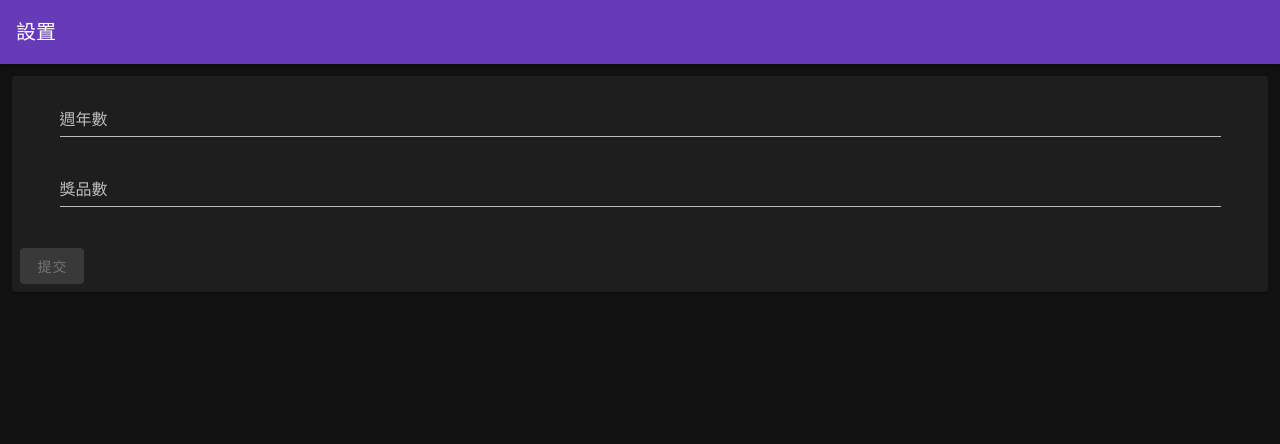
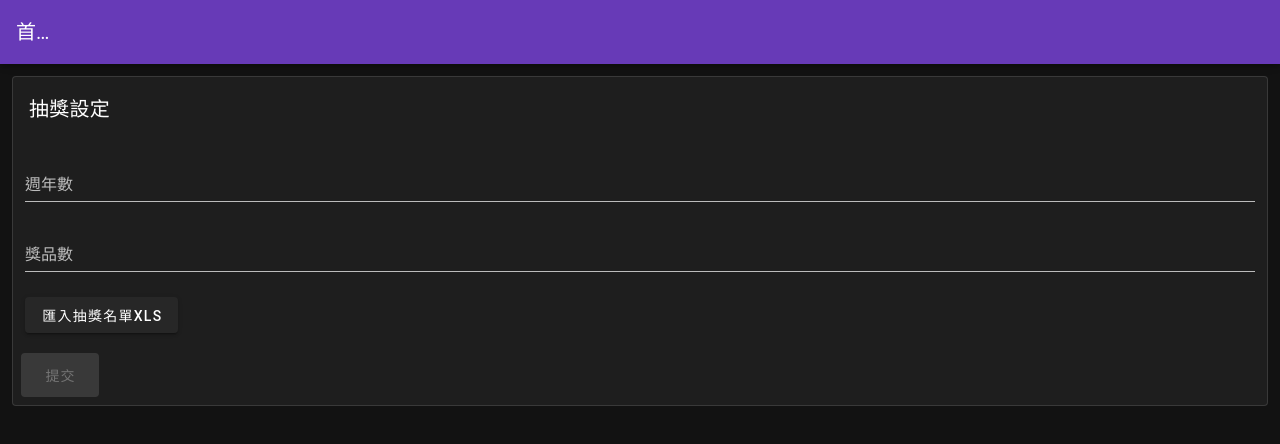
Before and after one commit to vanlaodev/lottery-app, a Vue app: page /#/settings in a window 1280 px wide. Shown: the top 444 px of the page. Built offline with nearby package versions, Linux system fonts and the light colour scheme; a small style sheet from the web is missing.

Commit message:
in progress

```diff
--- a/package.json
+++ b/package.json
@@ -22,7 +22,8 @@
     "vue-moment": "^4.1.0",
     "vue-router": "^3.2.0",
     "vuetify": "^2.4.0",
-    "vuex": "^3.4.0"
+    "vuex": "^3.4.0",
+    "xlsx": "^0.16.9"
   },
   "devDependencies": {
     "@vue/cli-plugin-babel": "~4.5.0",
--- /dev/null
+++ b/src/components/GuestListDialog.vue
@@ -0,0 +1,50 @@
+<template>
+  <v-dialog v-model="dialog">
+    <v-card>
+      <v-toolbar dark color="primary" flat>
+        <v-btn icon dark @click="dialog = false">
+          <v-icon>mdi-close</v-icon>
+        </v-btn>
+        <v-toolbar-title>抽獎名單</v-toolbar-title>
+      </v-toolbar>
+      <v-data-table
+        :headers="headers"
+        :items="guests"
+        item-key="rowNum"
+      >
+      </v-data-table>
+    </v-card>
+  </v-dialog>
+</template>
+
+<script>
+export default {
+  name: "GuestListDialog",
+  props: ["show", "guests"],
+  data() {
+    return {
+      dialog: this.value,
+    };
+  },
+  computed: {
+    headers() {
+      return [
+        { text: "#", value: "rowNum" },
+        { text: "部門", value: "dept" },
+        { text: "員工編號", value: "staffNo" },
+        { text: "中文名", value: "nameZh" },
+        { text: "英文名", value: "nameEn" },
+      ];
+    },
+  },
+  model: { prop: "show", event: "show-changed" },
+  watch: {
+    dialog: function () {
+      this.$emit("show-changed", this.dialog);
+    },
+    show: function () {
+      this.dialog = this.show;
+    },
+  },
+};
+</script>
--- /dev/null
+++ b/src/preload.js
@@ -0,0 +1,4 @@
+import {
+    ipcRenderer
+} from 'electron'
+window.ipcRenderer = ipcRenderer
--- a/src/router/index.js
+++ b/src/router/index.js
@@ -25,7 +25,7 @@ const routes = [{
     path: '/settings',
     name: 'Settings',
     component: Settings
-  },
+  }
 ]
 
 const router = new VueRouter({
--- a/src/store/index.js
+++ b/src/store/index.js
@@ -14,7 +14,7 @@ export default new Vuex.Store({
   },
   getters: {
     needSetup: state => {
-      return !state.anniversary || !state.prizeCount;
+      return !state.anniversary || !state.prizeCount || !state.guests;
     }
   },
   mutations: {
--- /dev/null
+++ b/src/utils/native-client.js
@@ -0,0 +1,7 @@
+function openAndReadFile() {
+    return window.ipcRenderer.sendSync('open-and-read-file');
+}
+
+export {
+    openAndReadFile
+};
--- /dev/null
+++ b/src/utils/parse-guest-list.js
@@ -0,0 +1,24 @@
+import XLSX from 'xlsx';
+
+function parseGuestList(data) {
+    const workbook = XLSX.read(data, {
+        type: 'array'
+    });
+    const worksheet = workbook.Sheets[workbook.SheetNames[0]];
+
+    const converted = XLSX.utils.sheet_to_json(worksheet);
+    const mapped = converted.map(r => {
+        return {
+            rowNum: r.__rowNum__,
+            dept: r['部門'],
+            nameEn: r['英文姓名'],
+            staffNo: r['員工編號'],
+            nameZh: r['中文姓名']
+        };
+    })
+    return mapped;
+}
+
+export {
+    parseGuestList
+}
--- a/src/views/Management.vue
+++ b/src/views/Management.vue
@@ -14,7 +14,7 @@
         >
         <v-card
           color="red"
-          style="margin-top: 10px"
+          class="mt-3"
           @click.prevent="navToSettings"
           ><v-card-title>重新設置</v-card-title>
           <v-card-subtitle
--- a/src/views/Settings.vue
+++ b/src/views/Settings.vue
@@ -6,13 +6,19 @@
         @click="$router.replace({ path: '/mgmt' })"
         ><v-icon>mdi-arrow-left</v-icon></v-app-bar-nav-icon
       >
-      <v-app-bar-title>設置</v-app-bar-title>
+      <v-app-bar-title>{{
+        firstTimeSetup ? "首次設置" : "設置"
+      }}</v-app-bar-title>
     </v-app-bar>
     <v-main>
       <v-container fluid>
-        <v-card>
-          <v-form v-model="valid">
-            <v-container>
+        <v-alert v-if="!firstTimeSetup" type="warning"
+          >當您提交後所有設定及記錄將會被重置及無法還原，建議您在重置前先使用匯出功能匯出相關資料</v-alert
+        >
+        <v-card outlined>
+          <v-card-title>抽獎設定</v-card-title>
+          <v-form v-model="formValid">
+            <v-container fluid>
               <v-text-field
                 v-model="anniversary"
                 label="週年數"
@@ -31,37 +37,77 @@
                 ]"
                 required
               ></v-text-field>
+              <div class="mt-1">
+                <v-btn @click="importGuestList">匯入抽獎名單XLS</v-btn>
+                <v-btn
+                  color="info"
+                  class="ml-2"
+                  @click="previewImportedGuestList"
+                  v-if="guests.length > 0"
+                  >預覽已匯入抽獎名單(共{{ guests.length }}人)</v-btn
+                >
+              </div>
             </v-container>
           </v-form>
           <v-card-actions>
-            <v-btn :disabled="!valid" color="success" @click="submit"
+            <v-btn :disabled="!canSubmit" large color="success" @click="submit"
               >提交</v-btn
             ></v-card-actions
           ></v-card
         >
       </v-container>
     </v-main>
+    <guest-list-dialog
+      v-model="showGuestListDialog"
+      :guests="guests"
+    ></guest-list-dialog>
   </v-app>
 </template>
 
 <script>
 import { mapActions } from "vuex";
+import { openAndReadFile } from "../utils/native-client";
+import { parseGuestList } from "../utils/parse-guest-list";
+import GuestListDialog from "../components/GuestListDialog";
 
 export default {
+  components: { GuestListDialog },
   data() {
     return {
       anniversary: null,
       prizeCount: null,
-      valid: null,
+      formValid: null,
       firstTimeSetup: null,
+      guests: [],
+      showGuestListDialog: false,
     };
   },
+  computed: {
+    canSubmit() {
+      return this.formValid && this.guests.length > 0;
+    },
+  },
   methods: {
+    previewImportedGuestList() {
+      this.showGuestListDialog = true;
+    },
+    importGuestList() {
+      const openAndReadFileResult = openAndReadFile();
+      if (
+        !openAndReadFileResult.error &&
+        !openAndReadFileResult.cancel &&
+        openAndReadFileResult.data
+      ) {
+        const guests = parseGuestList(openAndReadFileResult.data);
+        this.guests = guests;
+      }
+      // TODO: show error
+    },
     async submit() {
-      if (this.valid) {
+      if (this.canSubmit) {
         await this.updateAnniversary(this.anniversary);
         await this.updatePrizeCount(this.prizeCount);
-        await this.updateGuests([]); // TODO
+        await this.updateGuests(this.guests);
         await this.updateWinners([]);
         this.$router.replace({ path: "/main" });
       }
--- /dev/null
+++ b/vue.config.js
@@ -0,0 +1,7 @@
+module.exports = {
+    pluginOptions: {
+        electronBuilder: {
+            preload: 'src/preload.js'
+        }
+    }
+}
```
Also changed, not shown: src/background.js (+25 -9 lines), src/native-server.js (added, +35 -0 lines), 1 other file (tests, documents, lock files or other folders).
